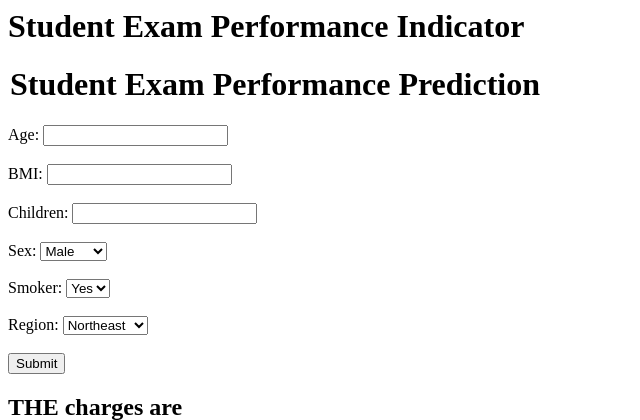
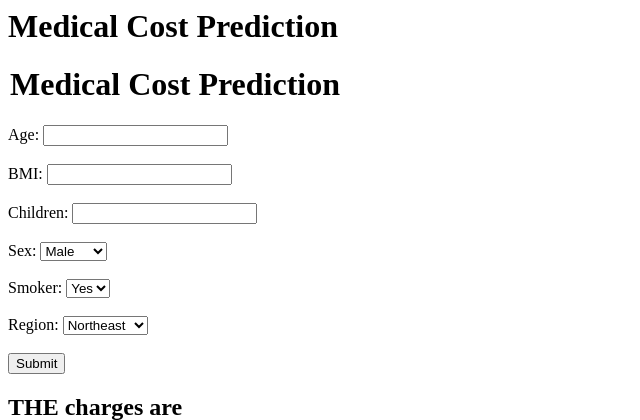
Before and after one commit to Mahima2208/Medical_Cost_Prediction_Regression_Project, a Flask app: page /predictdata in a window 1280 px wide. Shown: the top 420 px of the page, without its empty margins (0-640 px from the left). Run offline with Flask 3, Linux system fonts and the light colour scheme.

Commit message:
Application Changes

```diff
--- a/templates/home.html
+++ b/templates/home.html
@@ -1,11 +1,11 @@
 <html>
 <body>
     <div class="login">
-       <h1>Student Exam Performance Indicator</h1>
+       <h1>Medical Cost Prediction</h1>
 
        <form action="{{ url_for('predict_datapoint')}}" method="post">
         <h1>
-            <legend>Student Exam Performance Prediction</legend>
+            <legend>Medical Cost Prediction</legend>
         </h1>
         <!DOCTYPE html>
         <!-- Numerical Columns -->
```
